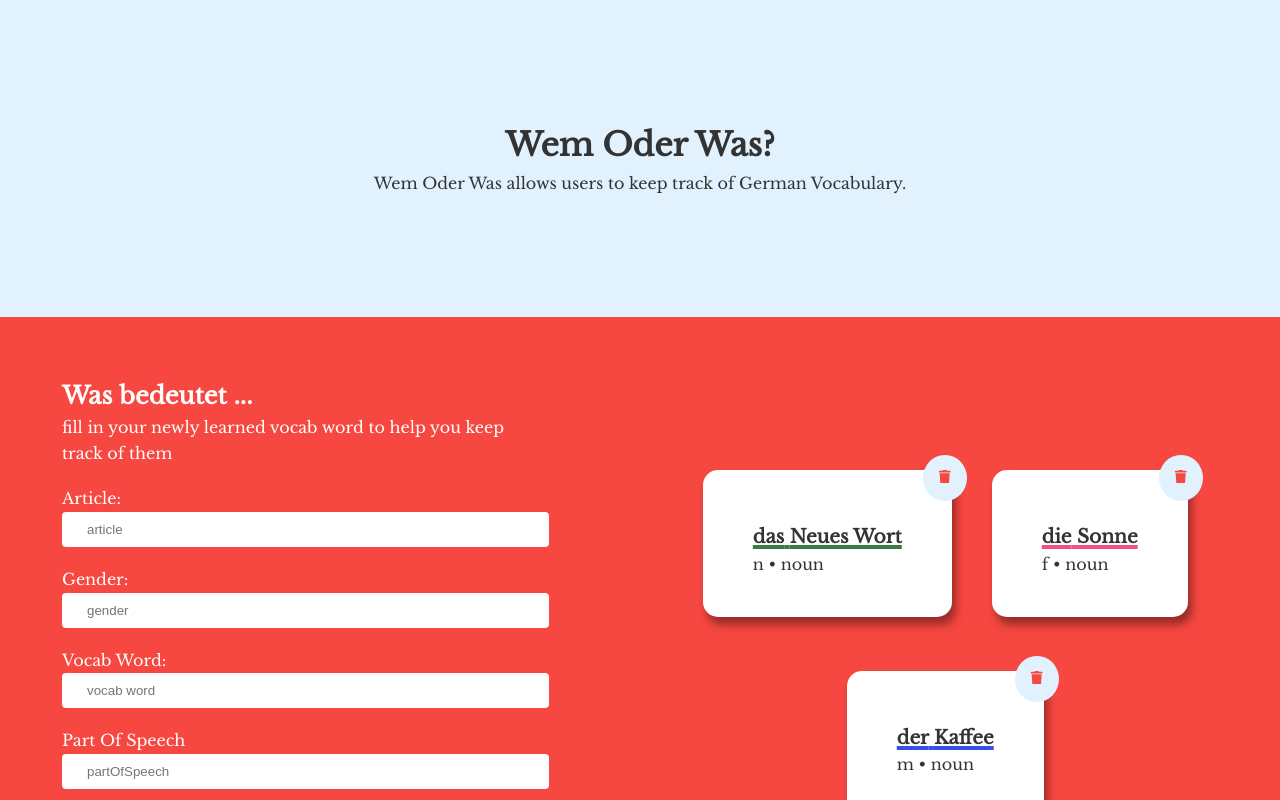
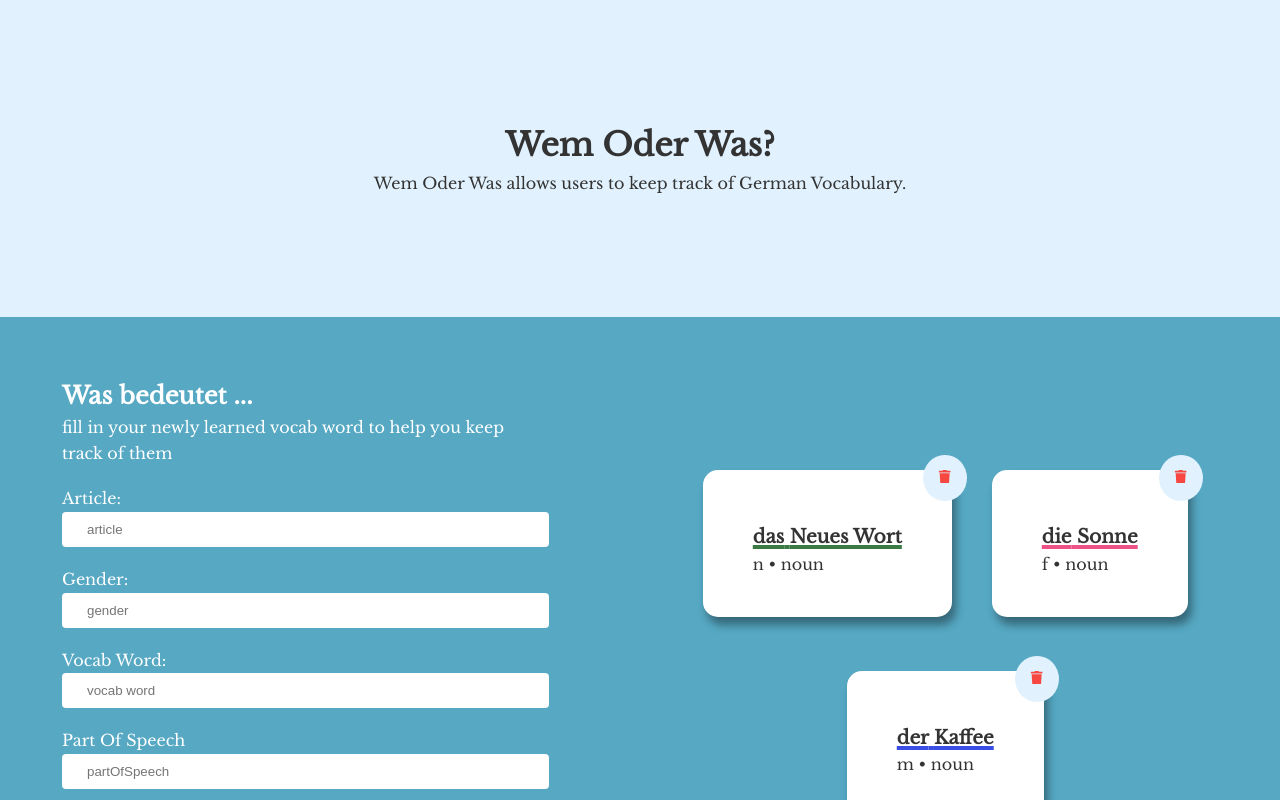
Before and after one commit to Holly-Ellington/wem-oder-was, a React (Create React App) app: page / in a window 1280 px wide. Shown: the top 800 px of the page. Built offline with nearby package versions, Linux system fonts and the light colour scheme; no server answers.

Commit message:
Updating background color

```diff
--- a/src/index.css
+++ b/src/index.css
@@ -20,7 +20,7 @@ COLORS
 
 body {
   font-family: 'Libre Baskerville', sans-serif;
-  background-color: #F64740;
+  background-color: #56a8c3;
   color: #fff;
   line-height: 1.6;
 }
```
